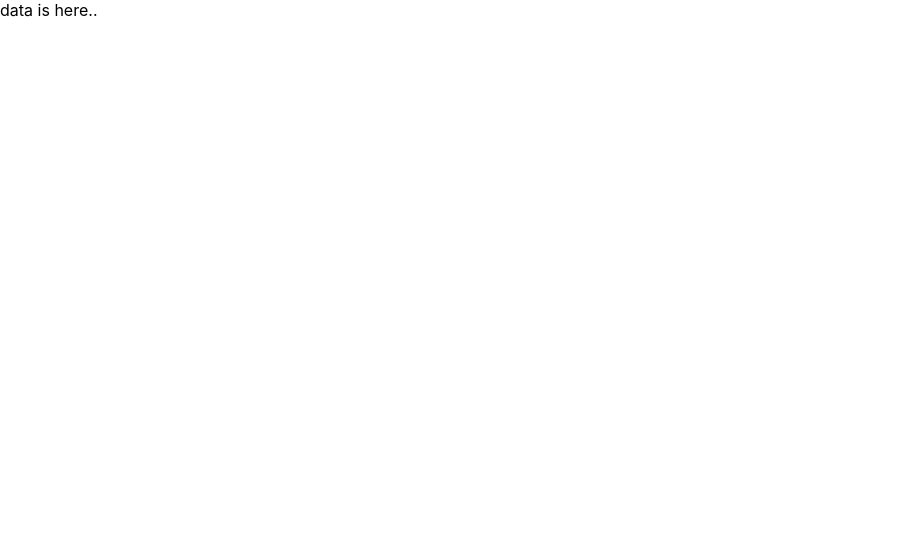
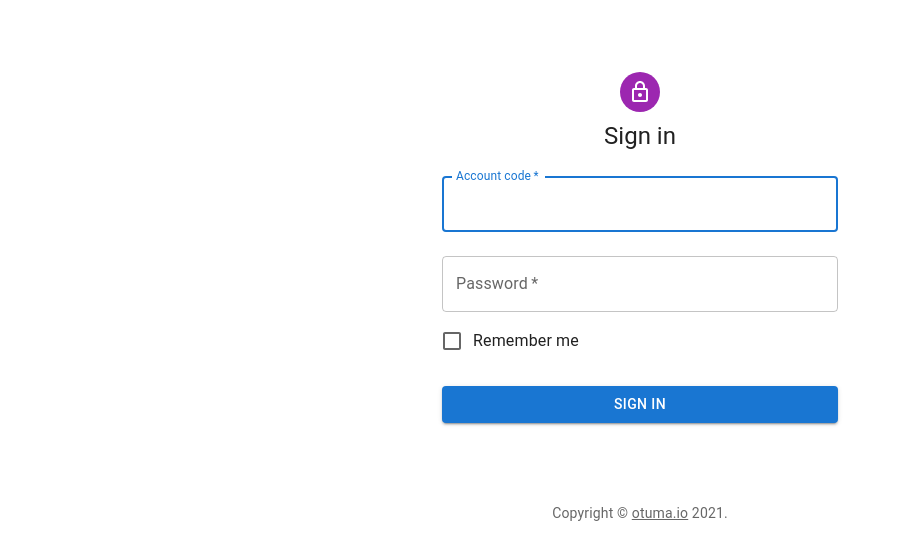
Before and after one commit to Otmak/gtc_wanna_b, a React (Create React App) app in the folder client_side/: page / in a window 1280 px wide. Shown: the top 560 px of the page, without its empty margins (0-902 px from the left). Built offline with nearby package versions, Linux system fonts and the light colour scheme.

Commit message:
stage 1 finished, added full login and state changes upon Login

```diff
--- a/client_side/src/App.js
+++ b/client_side/src/App.js
@@ -1,33 +1,65 @@
 import React, { Component } from 'react';
 import SignIn from './components/home_templates/sign_in.js';
+import MainBar from './components/home_templates/mainbar.js';
 
 export default class App extends Component {
-  constructor(){
-    super()
+  constructor(props){
+    super(props)
     this.state = {
       isLoggedIn : false,
       isNotLoggedIn: true,
+      message_from_server: '',
+      loginInfo: '',
     }
-
-
 
   }
 
-  handleLogin(e){
+   handleLogin  = async (e) => {
     console.log('Logging from Main....', e)
-    this.setState({'isLoggedIn' : true})
+
+    const fetchData = await fetch('/asset', {
+      method : 'POST',
+      headers: {
+      'Content-Type': 'application/json'
+      },
+      body : JSON.stringify(e)
+    });
+    const response = await fetchData.json();
+    console.log('Response from server', response)
+    // console.log(response.code)
+
+
+    if (response.code == 200)
+    {
+      console.log('Success')
+      this.setState({'isLoggedIn' : true})
+      console.log('Login state changed', this)
+
+    }else{
+      if (response.error)
+      {
+        console.log('Error occured in ther Server')
+
+      }else {
+        console.log( 'Status Not 200', response , response.data.code)
+        this.setState({'message_from_server' : response.data.message })
+      }
+
+
+    }
 
   }
 
+
   render(){
-    console.log('online')
-    const { isLoggedIn } = this.state;
+    console.log(this)
+    const { isLoggedIn, message_from_server, loginInfo } = this.state;
 
 
     return (
       <div>
-        { isLoggedIn === false && <SignIn handleLogin={this.handleLogin()}/> }
-        { isLoggedIn === true && 'data is here..'}
+        { isLoggedIn === false && <SignIn message={message_from_server} handleSubmit={this.handleLogin} /> }
+        { isLoggedIn === true && <MainBar/> }
       </div>
 
       )
--- /dev/null
+++ b/client_side/src/components/home_templates/mainbar.js
@@ -0,0 +1,19 @@
+import React, { Component } from 'react';
+import AppBar from '@mui/material/AppBar';
+
+
+export default class MainBar extends Component {
+	constructor (){
+		super()
+		this.state = {}
+	}
+
+	render(){
+
+		return(
+				<AppBar>
+					<p> menu </p>
+				</AppBar>
+			)
+	}
+}
--- a/client_side/src/components/home_templates/sign_in.js
+++ b/client_side/src/components/home_templates/sign_in.js
@@ -6,7 +6,7 @@ import TextField from '@mui/material/TextField';
 import FormControlLabel from '@mui/material/FormControlLabel';
 import Checkbox from '@mui/material/Checkbox';
 import Link from '@mui/material/Link';
-import Grid from '@mui/material/Grid';
+// import Grid from '@mui/material/Grid';
 import Box from '@mui/material/Box';
 import LockOutlinedIcon from '@mui/icons-material/LockOutlined';
 import Typography from '@mui/material/Typography';
@@ -31,31 +31,26 @@ const theme = createTheme();
 export default function SignIn(props) {
 
 
-  const handleSubmit = async (event) => {
+
+  // const [loginInfo, setLoginInfo] = React.useState(0);
+
+
+  let {message} = props;
+
+
+  const handleSubmit = (event) => {
     event.preventDefault();
     const data = new FormData(event.currentTarget);
-    // eslint-disable-next-line no-console
+
     const mydata = {
       account: data.get('email'),
       password: data.get('password'),
       user : 'zonar'
-    }
-    console.log({
-      account: data.get('email'),
-      password: data.get('password'),
-    });
-    const fetchData = await fetch('/test', {
-      method : 'POST',
-      headers: {
-      'Content-Type': 'application/json'
-      },
-      body : JSON.stringify(mydata)
-    });
-    const response = await fetchData.json();
-    console.log(response)
+    };
+    console.log('loggin pros',props);
+    props.handleSubmit(mydata);
 
   };
-  console.log(props.handleLogin)
 
   return (
     <ThemeProvider theme={theme}>
@@ -110,6 +105,10 @@ export default function SignIn(props) {
             </Button>
           </Box>
         </Box>
+           <Typography >
+           {message}
+          </Typography>
+
         <Copyright sx={{ mt: 8, mb: 4 }} />
       </Container>
     </ThemeProvider>
```
Also changed, not shown: 1 other file (tests, documents, lock files or other folders).
